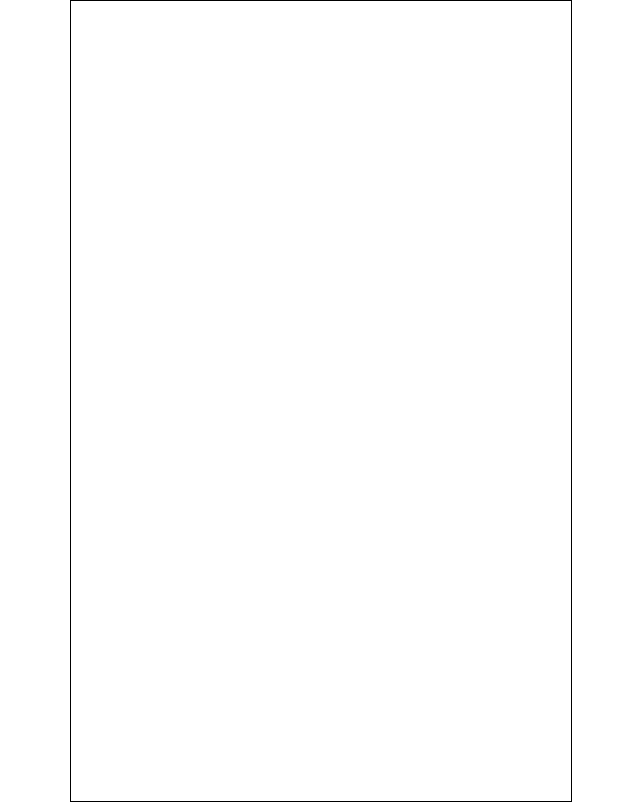
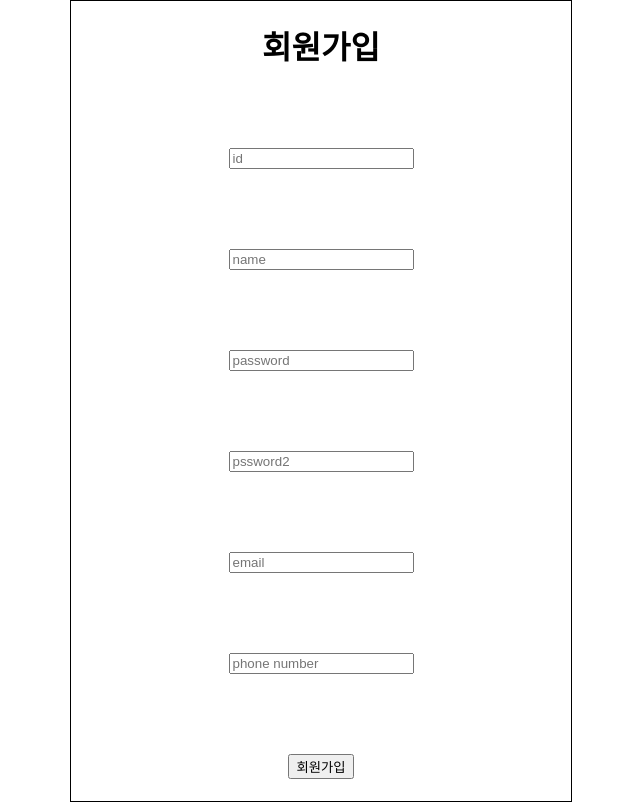
Before and after one commit to ungseo/PTJ_HPDP, a React (Create React App) app in the folder FE/: page /signup in a window 1280 px wide. Before the commit this address had no page. Shown: the whole page, without its empty margins (319-959 px from the left). Built offline with nearby package versions, Linux system fonts and the light colour scheme.

Commit message:
[STYLE] 로그인, 회원가입페이지 깡통개발

```diff
--- a/FE/src/App.tsx
+++ b/FE/src/App.tsx
@@ -1,6 +1,7 @@
 import "./styles/css/App.css";
-import { Routes, Route } from 'react-router-dom'
+import { Routes, Route } from "react-router-dom";
 import LogInPage from "./pages/LogInPage";
+import SignUpPage from "./pages/SignUpPage";
 
 function App() {
   return (
@@ -8,7 +9,7 @@ function App() {
       <Routes>
         {/* <Route path="/" Component={??Page}></Route> */}
         <Route path="/login" Component={LogInPage}></Route>
-        <Route></Route>
+        <Route path="/signup" Component={SignUpPage}></Route>
         <Route></Route>
         <Route></Route>
         <Route></Route>
--- a/FE/src/pages/LogInPage.tsx
+++ b/FE/src/pages/LogInPage.tsx
@@ -1,7 +1,22 @@
+import style from "../styles/css/LoginPage.module.css";
+
 const LogInPage = () => {
+  const loginHandler = () => {
+    alert("Login 핸들러");
+  };
   return (
     <div id="loginPage">
-      <div className="topbar"></div>
+      <div className={style.topbar}>
+        <h1>한푼두푼</h1>
+      </div>
+      <h1>로그인</h1>
+      <input type="text" placeholder="ID" />
+      <input type="text" placeholder="PW" />
+
+      <a href="#">ID/PW를 잊어버리셨나요??</a>
+      <button id={style.loginbtn} onClick={loginHandler}>
+        로그인
+      </button>
     </div>
   );
 };
--- a/FE/src/pages/SignUpPage.tsx
+++ b/FE/src/pages/SignUpPage.tsx
@@ -1,11 +1,17 @@
-import React from 'react';
+const SignUpPage = () => {
+  return (
+    <div>
+      <h1>회원가입</h1>
+      <input type="text" placeholder="id" />
+      <input type="text" placeholder="name" />
+      <input type="text" placeholder="password" />
+      <input type="text" placeholder="pssword2" />
+      <input type="text" placeholder="email" />
+      <input type="text" placeholder="phone number" />
 
-const SignUpPage = () => {
-    return (
-        <div>
-
-        </div>
-    );
+      <button>회원가입</button>
+    </div>
+  );
 };
 
 export default SignUpPage;
--- /dev/null
+++ b/FE/src/styles/css/LoginPage.module.css
@@ -0,0 +1,28 @@
+@font-face {
+  font-family: "GamjaFlower";
+  src: url("../fonts/GamjaFlower-Regular.ttf") format("truetype");
+}
+.topbar {
+  border-bottom: 1px solid #000000;
+}
+.topbar h1 {
+  font-family: "GamjaFlower";
+  text-align: start;
+  padding-left: 3vw;
+  margin: 1vh 0 1vh 0;
+}
+
+input {
+  display: block;
+  margin: 10vh auto 10vh auto;
+}
+
+#loginbtn {
+  background-color: #fb788e;
+  border-radius: 30px;
+  width: 80%;
+  height: 4vh;
+  color: #ffffff;
+}
+
+/*# sourceMappingURL=LoginPage.module.css.map */
--- /dev/null
+++ b/FE/src/styles/css/SignUpPage.module.css
@@ -0,0 +1,14 @@
+@font-face {
+  font-family: "GamjaFlower";
+  src: url("../fonts/GamjaFlower-Regular.ttf") format("truetype");
+}
+input {
+  display: block;
+  margin: 10vh auto 10vh auto;
+}
+
+button {
+  background-color: #fb788e;
+}
+
+/*# sourceMappingURL=SignUpPage.module.css.map */
--- /dev/null
+++ b/FE/src/styles/scss/LoginPage.module.scss
@@ -0,0 +1,24 @@
+@import "Style";
+
+.topbar {
+  h1 {
+    font-family: $GamjaFlower;
+    text-align: start;
+    padding-left: 3vw;
+    margin: 1vh 0 1vh 0;
+  }
+  border-bottom: 1px solid $black;
+}
+
+input {
+  display: block;
+  margin: 10vh auto 10vh auto;
+}
+
+#loginbtn {
+  background-color: $hotPink;
+  border-radius: 30px;
+  width: 80%;
+  height: 4vh;
+  color: $white;
+}
--- /dev/null
+++ b/FE/src/styles/scss/SignUpPage.module.scss
@@ -0,0 +1,10 @@
+@import "Style";
+
+input {
+  display: block;
+  margin: 10vh auto 10vh auto;
+}
+
+button {
+  background-color: $hotPink;
+}
```
Also changed, not shown: FE/src/pages/CompanyListPage.tsx (deleted, +0 -11 lines), FE/src/pages/FundingListPage.tsx (deleted, +0 -11 lines), FE/src/pages/ListPage.tsx (added, +9 -0 lines), 2 other files (tests, documents, lock files or other folders).
